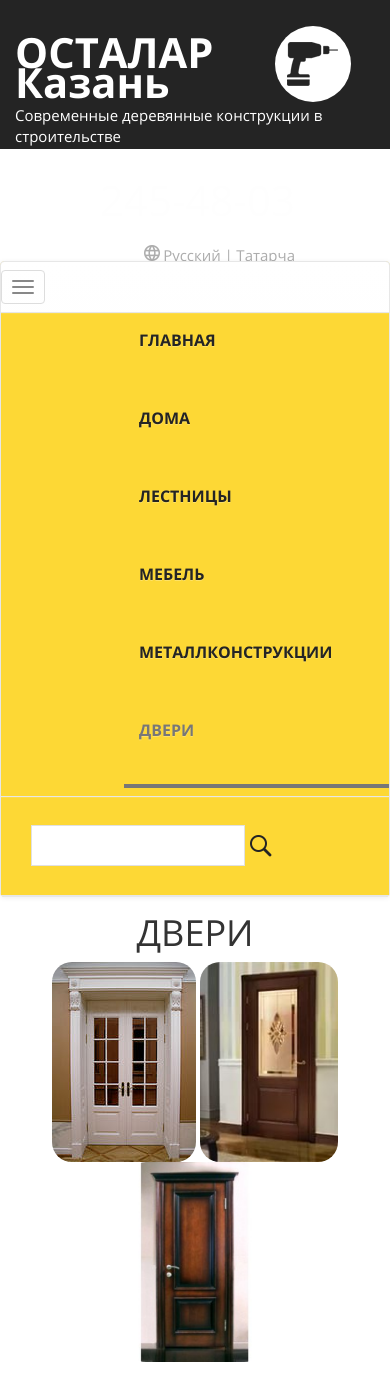
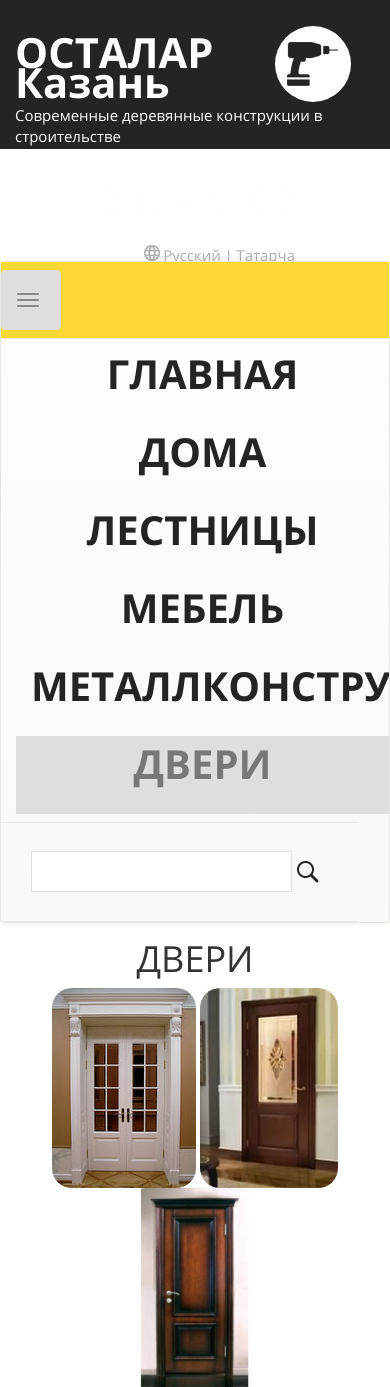
Before and after one commit to VandalorumRex/ostalar, a PHP site: a page that uses ajaq.php in a window 390 px wide, after a click on "Toggle navigation"; the page is wider, and only the part inside the window is pictured. Shown: the top 1387 px of that part. Run offline with PHP 8.4, Linux system fonts and the light colour scheme; data that the repository does not hold is empty; some libraries are stand-ins or nearby versions.

Commit message:
mobile menu

```diff
--- a/bizək/style.css
+++ b/bizək/style.css
@@ -124,15 +124,94 @@ body{
     background: url("/rasem/globus.png") no-repeat;
 }
 #versia a:hover{/*font-size:14px;*/color:yellow;}
-@media (max-width: 1025px) {
+
+.menü{
+
+}
+.muyyn{
+    text-transform: uppercase;
+    padding-bottom: 0 !important;
+    margin-bottom: 0 !important;
+    /*min-width: 400px;*/
+
+   font-weight: bold;
+   background-color: #fdd835 !important;
+    max-width: 1400px !important;
+    min-height: 78px !important;
+    clear:both;
+    margin-left:auto;
+    margin-right:auto;
+}
+
+
+#menu_uze{
+
+    min-height: 78px;
+    line-height: 78px;
+    margin-left: 88px;
+
+}
+#menu_uze li{/*display:inline-block;*/margin-left:20px;min-height:78px;
+
+}
+#menu_uze li.saylangan{
+    border-bottom: 4px solid #777777;
+}
+#menu_uze li.saylangan a{
+    color: #777777;
+}
+/*#menu_uze li ul li{border-bottom:1px solid white;padding:5px;margin:0;border-radius:15px;}*/
+#menu_uze li a{
+    color: #242424;
+    font-size: 16px;/* Approximation due to font substitution */
+    font-weight: 700;
+    font-family: OpenSansBold;
+
+}
+.find_line{
+
+    min-height: 78px;
+    line-height: 78px;
+    margin-top: 0 !important;
+    margin-bottom: 0 !important;
+}
+.find_line td{
+    vertical-align: middle;
+}
+.ezläw{
+    border-style: solid;
+    border-width: 1px;
+    border-color:   #e1e1e1;
+    color:black;
+    background-color:  #ffffff;
+    width: 214px;
+    height: 41px;
+
+}
+#ezlägech{
+    background: url("/rasem/ezlägech.png") no-repeat;
+    width: 22px;
+    height: 22px;
+
+    margin-left: 5px;
+
+    cursor:pointer;
+}
+@media (max-width: 1400px) {
   .navbar-header {
       float: none;
+      background-color: #fdd835;
+
   }
   .navbar-left,.navbar-right {
       float: none !important;
   }
   .navbar-toggle {
       display: block;
+      height:60px;
+      width: 60px;
+      background-color: #DEDEDE;
+      padding-left:15px;
   }
   .navbar-collapse {
       border-top: 1px solid transparent;
@@ -159,79 +238,32 @@ body{
   .collapse.in{
       display:block !important;
   }
-}
-.menü{
-    background-color: #fdd835 !important;
-}
-.muyyn{
-    text-transform: uppercase;
-    padding-bottom: 0 !important;
-    margin-bottom: 0 !important;
-    /*min-width: 400px;*/
-
-   font-weight: bold;
-   background-color: #fdd835 !important;
-    max-width: 1400px !important;
-    min-height: 78px !important;
-    clear:both;
-    margin-left:auto;
-    margin-right:auto;
-}
+  #menu_uze{
 
 
-#menu_uze{
-    /*display:block;*/
-    background-color: #fdd835 !important;
-    min-height: 78px;
-    line-height: 78px;
-    margin-left: 88px;
+    margin-left: 0;
 
     }
-#menu_uze li{/*display:inline-block;*/margin-left:20px;min-height:78px;
+    #menu_uze li{
+        margin-left:0;
 
     }
+    #menu_uze li a{
+        text-align: center;
+        font-size: 40px;
+        line-height: 36px;
+    }
   #menu_uze li.saylangan{
-    border-bottom: 4px solid #777777;
+    background: #DEDEDE;
+    border-bottom: 0;
   }
-#menu_uze li.saylangan a{
-    color: #777777;
-}
-/*#menu_uze li ul li{border-bottom:1px solid white;padding:5px;margin:0;border-radius:15px;}*/
-#menu_uze li a{
-    color: #242424;
-    font-size: 16px;/* Approximation due to font substitution */
-    font-weight: 700;
-    font-family: OpenSansBold;
-
-}
-.find_line{
-    background-color: #fdd835 !important;
-    min-height: 78px;
-    line-height: 78px;
-    margin-top: 0 !important;
-    margin-bottom: 0 !important;
-}
-.find_line td{
-    vertical-align: middle;
+  .find_line,
+  .find_line table{
+      width:100%;
   }
   .ezläw{
-    border-style: solid;
-    border-width: 1px;
-    border-color:   #e1e1e1;
-    color:black;
-    background-color:  #ffffff;
-    width: 214px;
-    height: 41px;
-
+      width:100%;
   }
-#ezlägech{
-    background: url("/rasem/ezlägech.png") no-repeat;
-    width: 22px;
-    height: 22px;
-
-    margin-left: 5px;
-
-    cursor:pointer;
 }
 .tən{
     max-width: 1400px;
```
Lines whose indentation alone changed are shown as unchanged.
